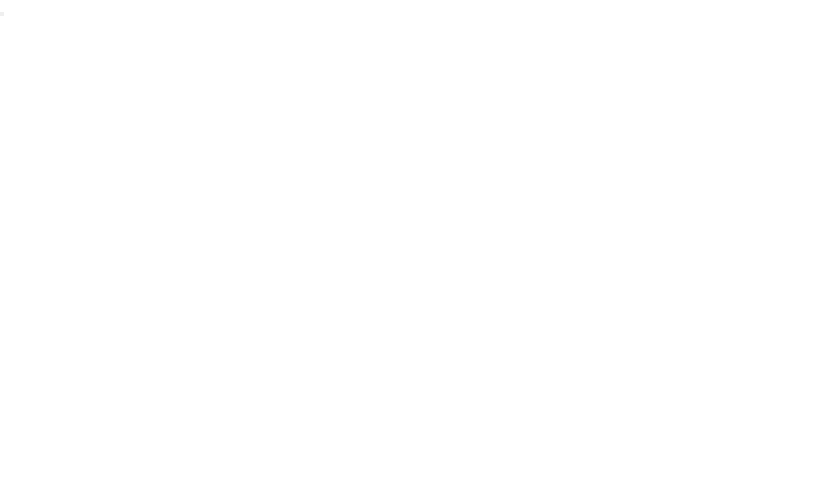
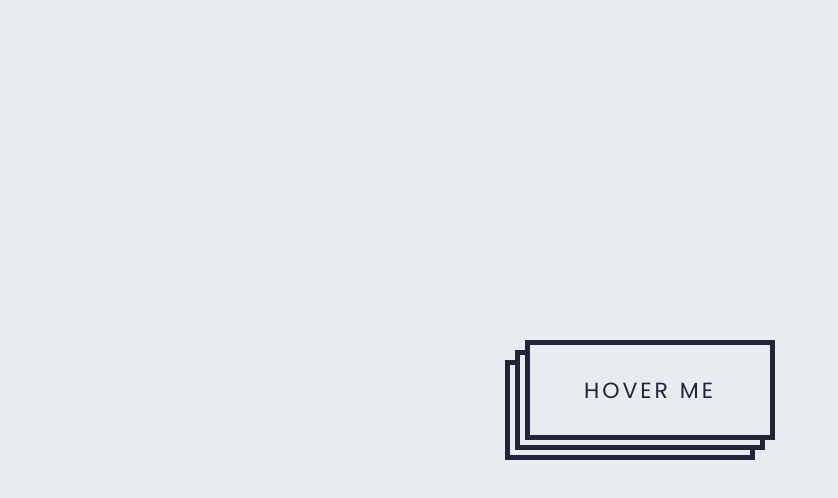
Before and after one commit to breno5g/52-Projects-or-more, a plain HTML site: page Project 11 - Random Things/button hover effect/index.html in a window 1280 px wide. Shown: the whole page, without its empty margins (0-838 px from the left). Drawn offline with Linux system fonts and the light colour scheme.

Commit message:
Finish the shape

```diff
--- a/Project 11 - Random Things/button hover effect/style.css
+++ b/Project 11 - Random Things/button hover effect/style.css
@@ -1,6 +1,55 @@
+@import url('https://fonts.googleapis.com/css2?family=Poppins:wght@100;200;300;400;500;600;700;800;900&display=swap');
+
 *,
 *::before,
 *::after {
     padding: 0;
     margin: 0;
 }
+
+body {
+    background-color: #E8EBF0;
+    height: 100vh;
+    display: flex;
+    align-items: center;
+    justify-content: center;
+}
+
+button {
+    height: 100px;
+    width: 250px;
+    background-color: #E8EBF0;
+    border: 5px solid #202538;
+    position: relative;
+    cursor: pointer;
+}
+
+button::before,
+button::after {
+    content: "";
+    position: absolute;
+    width: 100%;
+    height: 100%;
+    background-color: #E8EBF0;
+    border: 5px solid #202538;
+}
+
+button::before {
+    bottom: -15px;
+    left: -15px;
+    z-index: -1;
+}
+
+button::after {
+    content: attr(data-text);
+    color: #202538;
+    font-family: "Poppins", sans-serif;
+    font-size: 22px;
+    letter-spacing: 3px;
+    display: flex;
+    align-items: center;
+    justify-content: center;
+    top: -15px;
+    right: -15px;
+    z-index: 1;
+}
```
